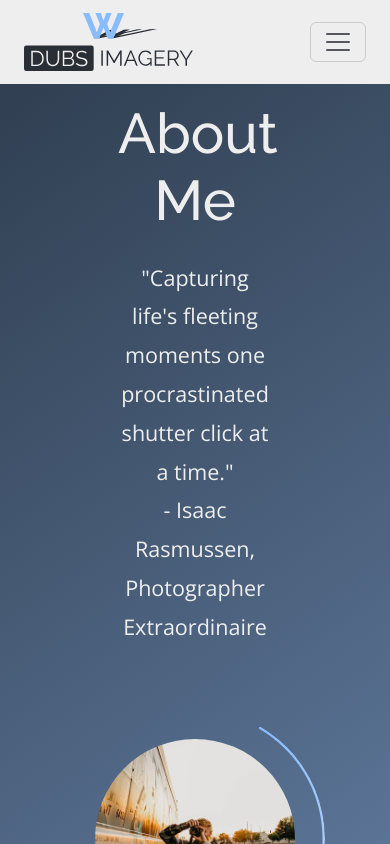
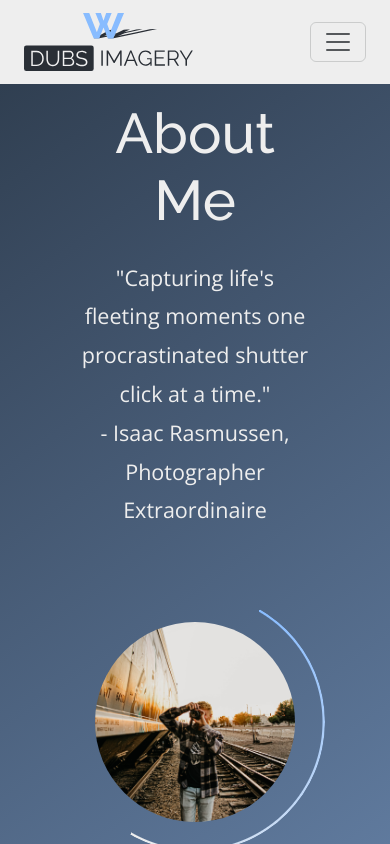
Before and after one commit to WSU-SoC-WEB2890-CU/web2890-project-2-ztb42, a React (Vite) app: page /about in a window 390 px wide. Shown: the top 844 px of the page. Built offline with nearby package versions, Linux system fonts and the light colour scheme.

Commit message:
Refactor padding in hero-text for smaller screens

```diff
--- a/src/styles/pages/_about.scss
+++ b/src/styles/pages/_about.scss
@@ -14,6 +14,10 @@
 
         .hero-text {
             padding: 0 2.5rem;
+
+            @media (max-width: 768px) {
+                padding: 0;
+            }
         }
 
         .hero-img {
```
